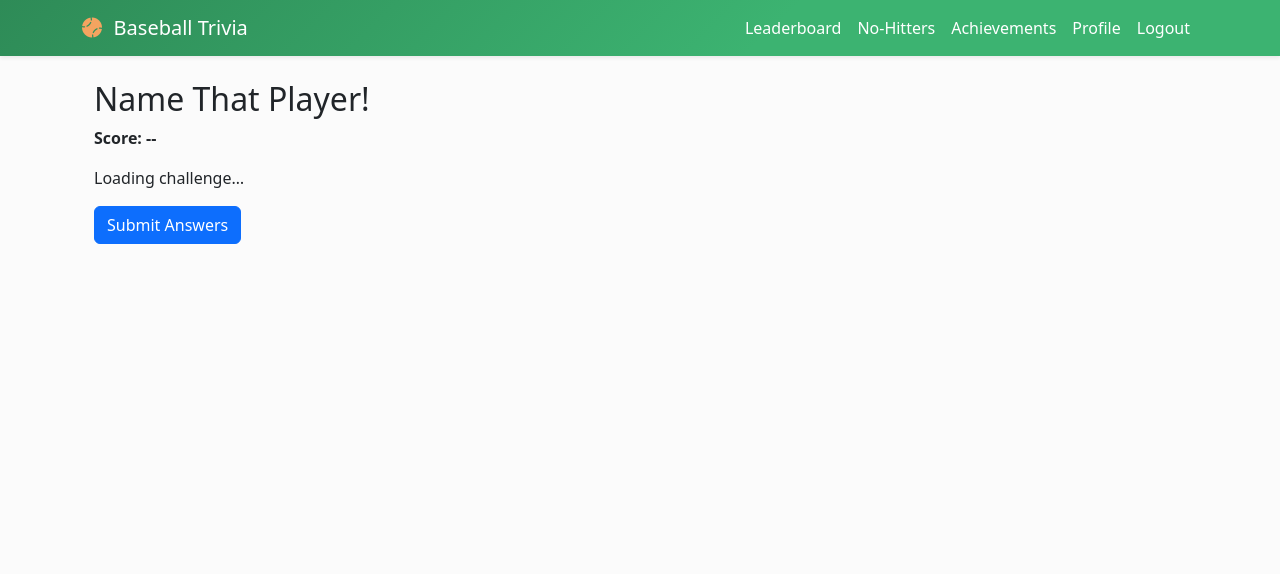
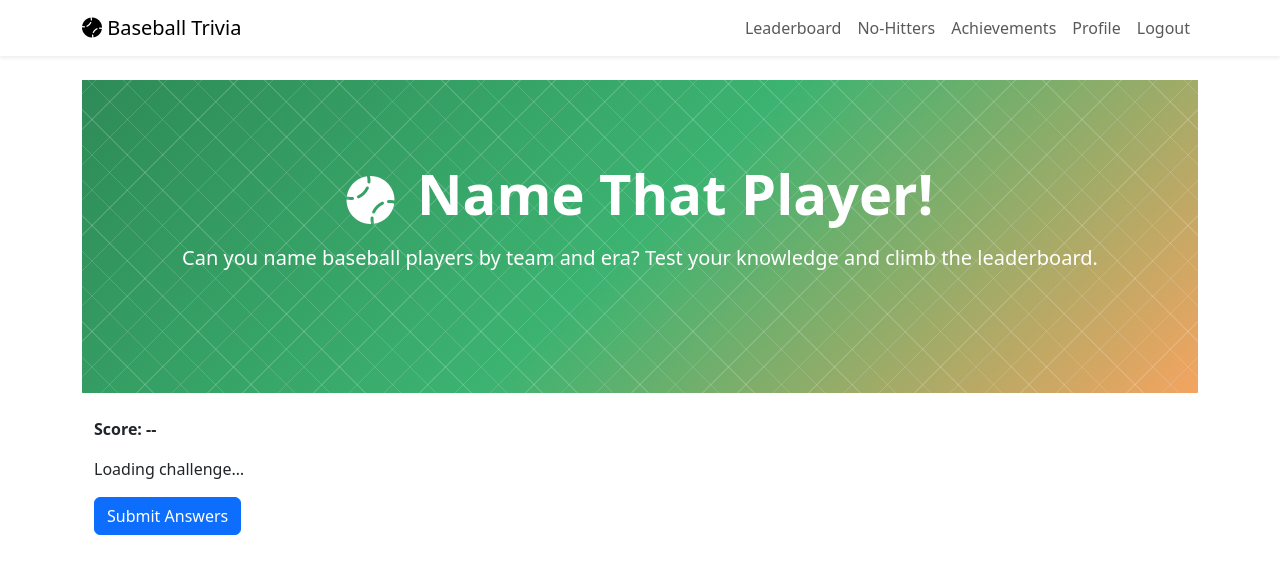
Before and after one commit to AGarciaJr/Baseball, a Flask app: page /trivia_name in a window 1280 px wide. Shown: the top 574 px of the page. Run offline with Flask 3, Linux system fonts and the light colour scheme; the visitor is signed in with stand-in values (Sample User, id 1); data that the repository does not hold is empty; parts of the project's set-up code (start-up, migrations or seed data) failed here and were passed over; some libraries are stand-ins or nearby versions.

Commit message:
updated trivia_name.html theme

```diff
--- a/templates/trivia_name.html
+++ b/templates/trivia_name.html
@@ -1,9 +1,87 @@
-{# templates/trivia_name.html #}
 {% extends "base.html" %}
 
+{% block title %}Baseball Trivia – Name That Player{% endblock %}
+
+{% block styles %}
+<style>
+  .hero {
+    position: relative;
+    background: linear-gradient(
+      135deg,
+      #2e8b57 0%,
+      #3cb371 50%,
+      #f4a460 100%
+    );
+    color: #fff;
+    padding: 5rem 1rem 6rem;
+    overflow: hidden;
+  }
+
+  .hero::before {
+    content: "";
+    position: absolute;
+    top: 0; left: 0;
+    width: 100%; height: 100%;
+    background-image:
+      repeating-linear-gradient(
+        45deg,
+        rgba(255,255,255,0.15) 0,
+        rgba(255,255,255,0.15) 1px,
+        transparent 1px,
+        transparent 25px
+      ),
+      repeating-linear-gradient(
+        -45deg,
+        rgba(255,255,255,0.15) 0,
+        rgba(255,255,255,0.15) 1px,
+        transparent 1px,
+        transparent 25px
+      );
+    pointer-events: none;
+  }
+
+  .hero .icon {
+    font-size: 3rem;
+    vertical-align: middle;
+    margin-right: 0.5rem;
+  }
+
+  .btn-warning {
+    background-color: #f4a460;
+    border-color:     #f4a460;
+  }
+
+  .btn-warning:hover {
+    background-color: #e39a4d;
+    border-color:     #e39a4d;
+  }
+
+  .feature-card .card {
+    transition: transform 0.25s ease, box-shadow 0.25s ease;
+    border: none;
+  }
+
+  .feature-card .card:hover {
+    transform: translateY(-6px);
+    box-shadow: 0 6px 15px rgba(0,0,0,0.15);
+  }
+</style>
+{% endblock %}
+
 {% block content %}
+<section class="hero text-center">
+  <div class="container">
+    <h1 class="display-4 fw-bold mb-3">
+      <i class="fas fa-baseball-ball icon"></i>
+      Name That Player!
+    </h1>
+    <p class="lead mb-4">
+      Can you name baseball players by team and era? Test your knowledge and climb the leaderboard.
+    </p>
+  </div>
+</section>
+
 <div class="container mt-4">
-  <h2>Name That Player!</h2>
   <p id="score" class="fw-bold">Score: --</p>
 
   <div id="challenge-box" class="my-3">
@@ -18,6 +96,8 @@
   <button id="next-btn" class="btn btn-secondary mt-3" style="display:none;">Next Challenge</button>
 </div>
 
+
+
 <script>
   let currentChallenge;
 
@@ -26,7 +106,6 @@
       .then(res => res.json())
       .then(data => {
         currentChallenge = data;
-
         document.getElementById('prompt').textContent = data.question_text;
 
         const inputsDiv = document.getElementById('player-inputs');
@@ -35,7 +114,7 @@
           const input = document.createElement('input');
           input.type = 'text';
           input.name = `player_${i}`;
-          input.placeholder = `Player #${i + 1}`;
+          input.placeholder = `Player #${i+1}`;
           input.className = 'form-control mb-2';
           input.required = true;
           inputsDiv.appendChild(input);
@@ -65,7 +144,7 @@
     if (dupes.length) {
       const uniqueDupes = [...new Set(dupes)];
       document.getElementById('feedback').textContent =
-        `Please remove duplicate entries: ${uniqueDupes.join(', ')}`;
+        `Please remove duplicates: ${uniqueDupes.join(', ')}`;
       return;
     }
 
```
